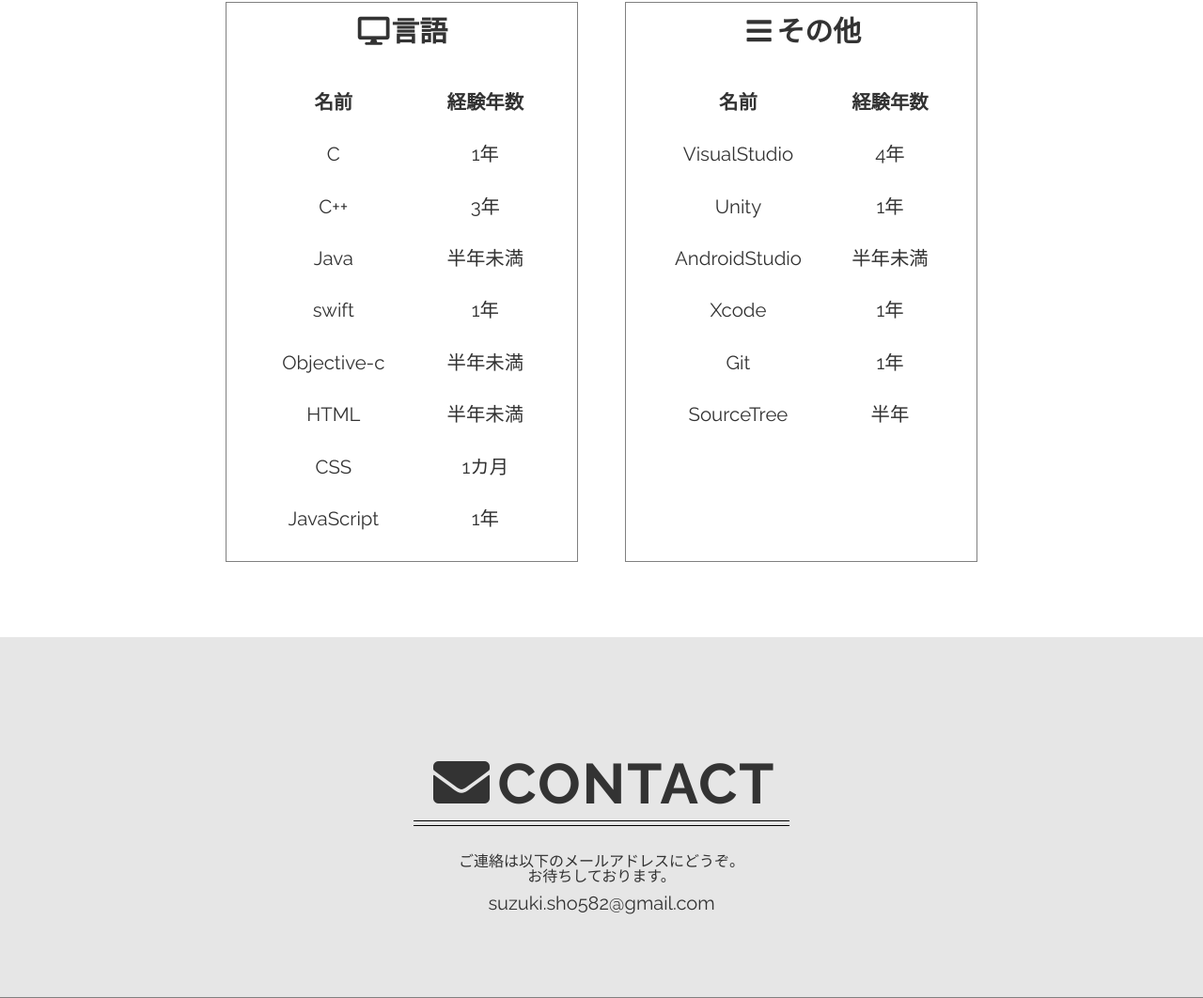
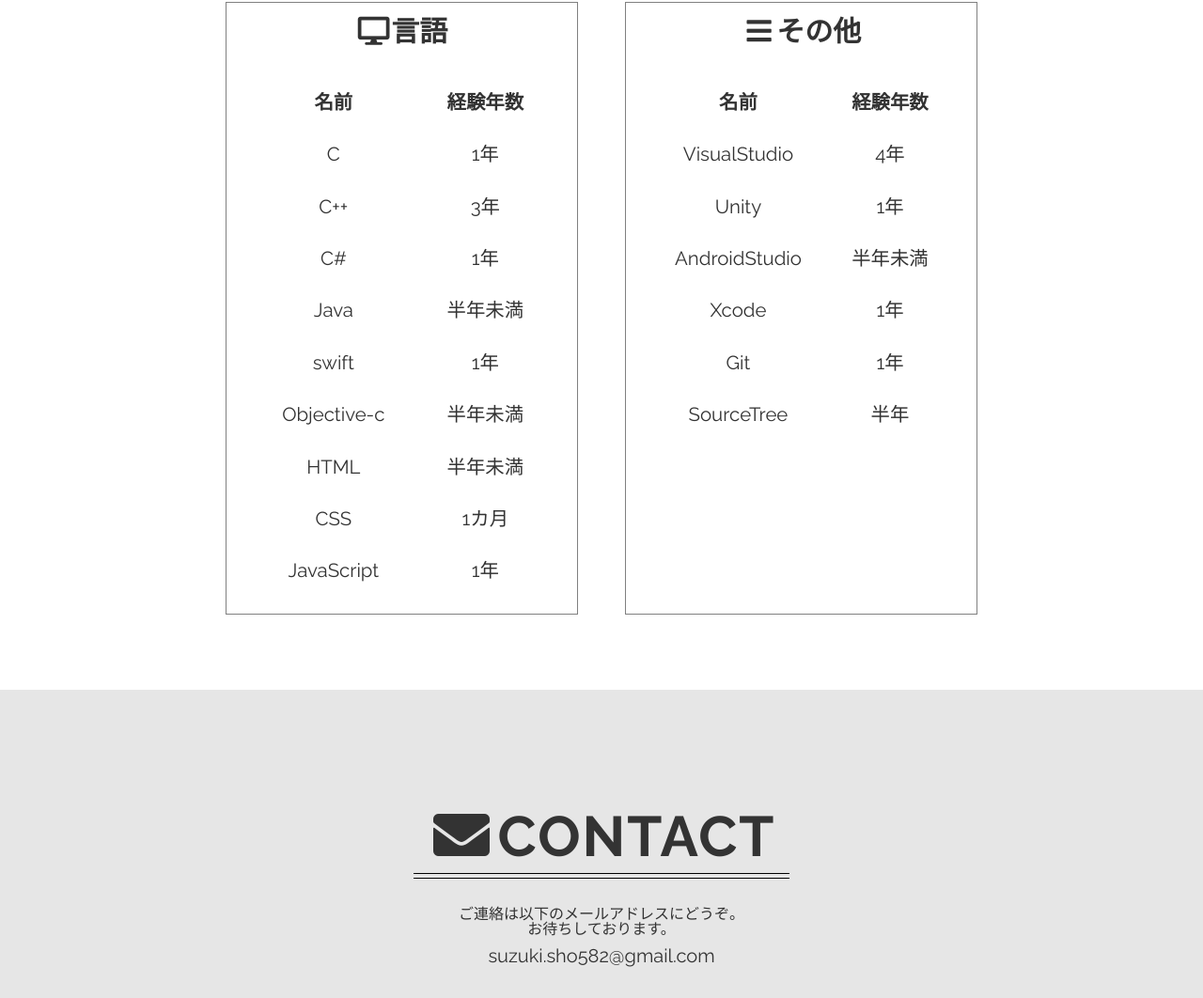
Before and after one commit to ShoSuzuki40398/sho-suzuki.github.io, a plain HTML site: page index.html in a window 1280 px wide. Shown: the part 2141-3203 px from the top of the page at 94% size. Drawn offline with Linux system fonts and the light colour scheme.

Commit message:
スキル項目にC#を追加

```diff
--- a/index.html
+++ b/index.html
@@ -101,6 +101,10 @@
                                 <td>3年</td>
                             </tr>
                             <tr>
+                                <td>C#</td>
+                                <td>1年</td>
+                            </tr>
+                            <tr>
                                 <td>Java</td>
                                 <td>半年未満</td>
                             </tr>
```
